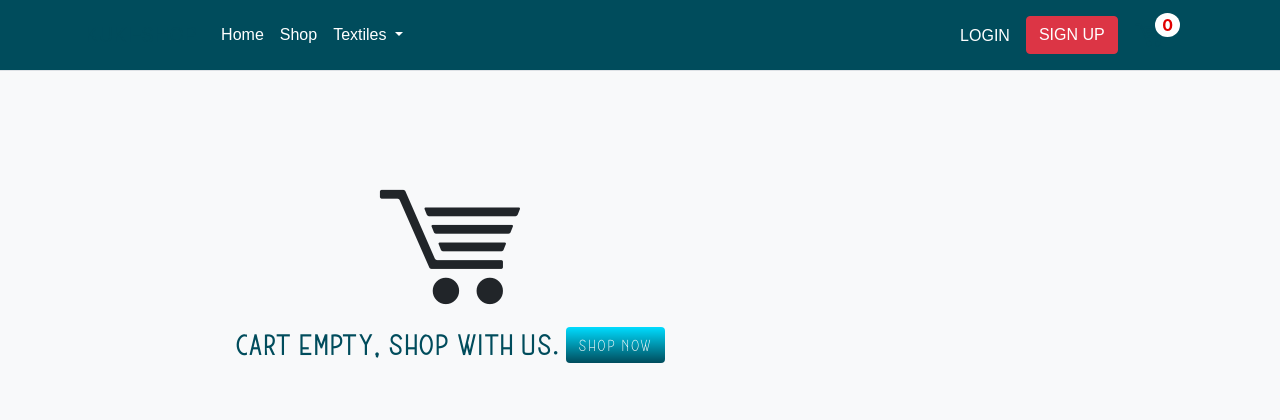
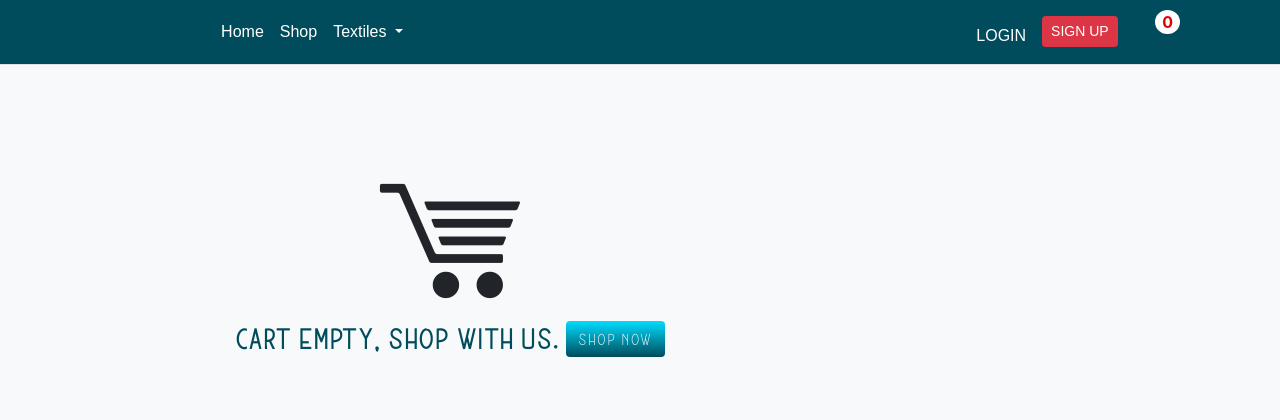
Before and after one commit to ndmichael/Kuki-shop, a Django app: page /cart/ in a window 1280 px wide. Shown: the top 420 px of the page. Run offline with Django 3.2, Linux system fonts and the light colour scheme; parts of the project's set-up code (start-up, migrations or seed data) failed here and were passed over; some libraries are stand-ins or nearby versions.

Commit message:
fixed irregular display of nav dropdown

```diff
--- a/shop/templates/shop/base.html
+++ b/shop/templates/shop/base.html
@@ -34,13 +34,13 @@
                     {% with total_items=cart|length %}
                     {% if cart|length > 0 %}
                     <a href="{% url "cart:cart_detail" %}">
-                        <span class="icofont icofont-2x icofont-ui-cart">
+                        <span class="icofont icofont-2x icofont-cart-alt">
                         </span>
                         <span id="cart_count" class="badge cart_count">{{ total_items }}</span>
                     </a>
                     {% else %}
                     <a href="{% url "cart:cart_detail" %}">
-                        <span class="icofont icofont-2x icofont-ui-cart"></span>
+                        <span class="icofont icofont-2x icofont-cart-alt"></span>
                         <span id="cart_count" class="badge cart_count">0</span>
                     </a>
 
@@ -50,11 +50,12 @@
             </ul>
             <button class="navbar-toggler" type="button" data-toggle="collapse" data-target="#navbarNavDropdown"
                 aria-controls="navbarNavDropdown" aria-expanded="false" aria-label="Toggle navigation">
-                <span class="navbar-toggler-icon"></span>
+                <span class="icofont icofont-2x icofont-navigation-menu text-info"></span>
             </button>
 
             <div class="collapse navbar-collapse float-md-right" id="navbarNavDropdown">
                 <ul class="navbar-nav mr-auto">
+
                     <li class="nav-item active">
                         <a class="nav-link" href="{% url 'shop:shop-home' %}">Home <span
                                 class="sr-only">(current)</span></a>
@@ -78,9 +79,9 @@
                 </ul>
             </div> <!-- end of collapse div-->
 
-            <ul class="navbar-nav mr-auto">
+            <ul class="navbar-nav d-flex flex-row">
                 {% if user.is_authenticated %}
-                <li class="nav-item dropdown nav-item nav-auth">
+                <li class="nav-item dropdown nav-item nav-auth" style="float: left;">
                     <a class="nav-link dropdown-toggle" href="#" id="navbarDropdown" role="button" data-toggle="dropdown" aria-haspopup="true" aria-expanded="false">
                        Welcome, <span class=" text-info">{{ request.user.username }}</span>
                     </a>
@@ -88,16 +89,16 @@
                       <div class="dropdown-divider"></div>
                       <a class="dropdown-item" href="{% url 'account_logout' %}">Logout </a>
                     </div>
-                  </li>
+                </li>
                 {% else %}
-                <li class="nav-item mt-2">
+                <li class="nav-item mt-2 d-block">
                     <a class="nav-link" href="{% url 'account_login' %}">
                             LOGIN
                     </a>
                 </li>
-                <li class="nav-item border-light mr-2">
+                <li class="nav-item mr-2 d-none d-md-block">
                     <a class="nav-link nav-auth" href="{% url 'account_signup' %}">
-                        <button class="btn btn-danger">
+                        <button class="btn btn-danger btn-sm">
                             SIGN UP
                         </button>
                     </a>
@@ -105,7 +106,7 @@
                 {% endif %}
             </ul>
 
-            <ul class=" navbar-nav ml-auto d-md-block d-none">
+            <ul class=" navbar-nav  d-md-inline-block d-none">
                 <li>
                     {% with total_items=cart|length %}
                     {% if total_items > 0 %}
```
